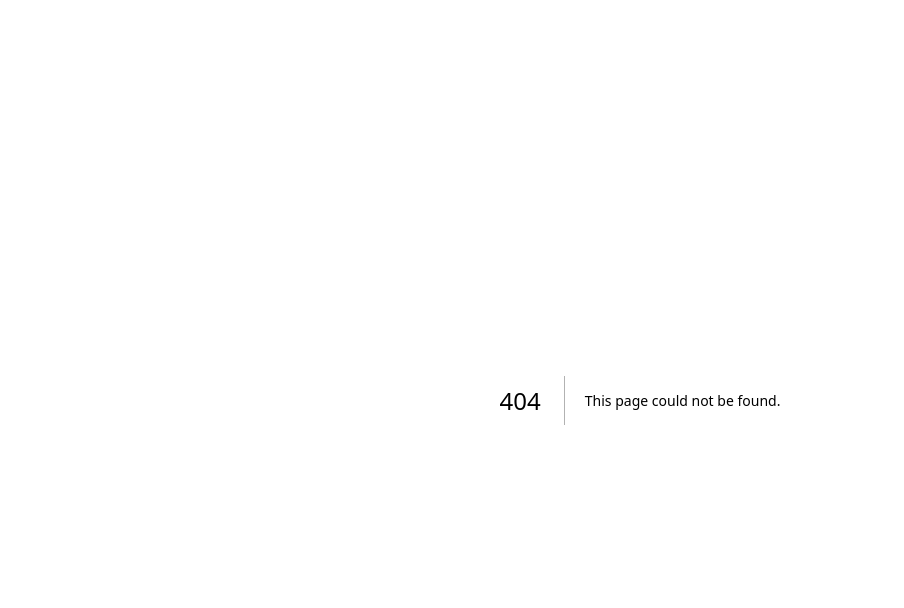
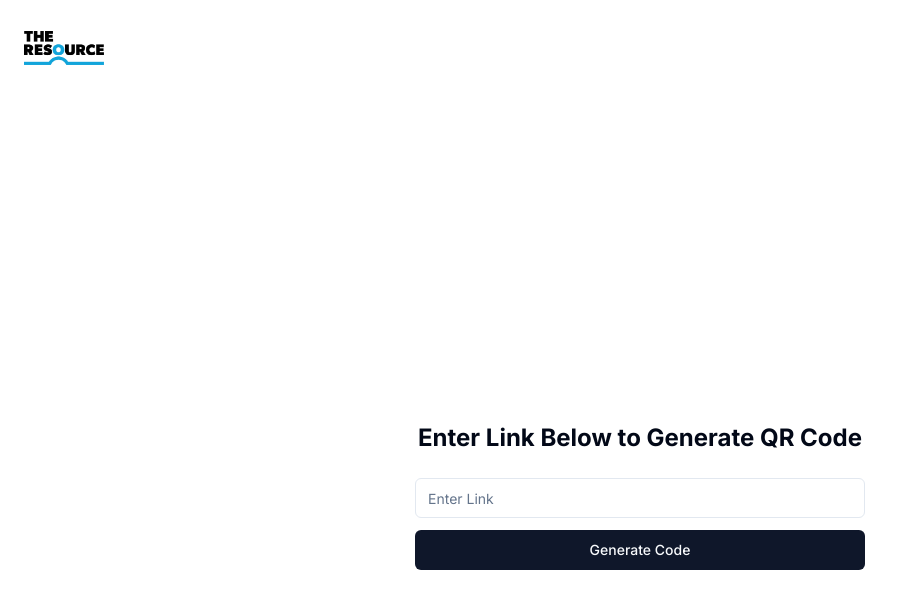
Before and after one commit to ianfrye0818/resource-app-hub, a Next.js app: page /qr-generator in a window 1280 px wide. Before the commit this address had no page. Shown: the top 608 px of the page, without its empty margins (0-904 px from the left). Built offline with nearby package versions, Linux system fonts and the light colour scheme.

Commit message:
adding qr generator

```diff
--- a/app/layout.tsx
+++ b/app/layout.tsx
@@ -2,13 +2,13 @@ import type { Metadata } from 'next';
 import { Inter } from 'next/font/google';
 import './globals.css';
 import { Analytics } from '@vercel/analytics/react';
+import Header from '@/components/pages-and-sections/header';
 
 const inter = Inter({ subsets: ['latin'] });
 
 export const metadata: Metadata = {
-  title: 'The Resource - Resume Template Generator',
-  description:
-    'An app that uses the power of AI to generate an uploaded resume onto a predefined template',
+  title: 'The Resource Apps',
+  description: 'Apps specifically designed for The Resource Staffing Company by Ian Frye',
 };
 
 export default function RootLayout({
@@ -18,7 +18,12 @@ export default function RootLayout({
 }>) {
   return (
     <html lang='en'>
-      <body className={inter.className}>{children}</body>
+      <body className={inter.className}>
+        <main className='h-dvh'>
+          <Header />
+          {children}
+        </main>
+      </body>
       <Analytics />
     </html>
   );
--- a/app/page.tsx
+++ b/app/page.tsx
@@ -1,5 +1,21 @@
-import { redirect } from 'next/navigation';
+import LinkCard from '@/components/cards/link-card';
+import { LinkCardItems } from '@/lib/data';
 
 export default function HomePage() {
-  return redirect('/resume-parser');
+  return <Page />;
 }
+
+function Page() {
+  return (
+    <section className='container mx-auto'>
+      <div className='mt-[96px] flex gap-4 flex-wrap'>
+        {LinkCardItems.map((item, index) => (
+          <LinkCard
+            key={index}
+            {...item}
+          />
+        ))}
+      </div>
+    </section>
+  );
+}
--- /dev/null
+++ b/app/qr-generator/page.tsx
@@ -0,0 +1,34 @@
+'use client';
+import { Button } from '@/components/ui/button';
+import { Input } from '@/components/ui/input';
+
+import { useRouter } from 'next/navigation';
+import { useState } from 'react';
+
+const QRGeneratorPage = () => {
+  const router = useRouter();
+  const [qrCodeValue, setQrCodeValue] = useState('');
+  return (
+    <div className='w-full h-dvh flex flex-col gap-6 items-center justify-center'>
+      <h1 className='text-2xl font-bold'>Enter Link Below to Generate QR Code</h1>
+      <form
+        className='flex flex-col gap-3 w-full max-w-[450px]'
+        onSubmit={(e) => {
+          e.preventDefault();
+          if (!qrCodeValue) return;
+          router.push(`/qr-generator/result?qrCodeValue=${qrCodeValue}`);
+        }}
+      >
+        <Input
+          placeholder='Enter Link'
+          onChange={(e) => setQrCodeValue(e.target.value)}
+          value={qrCodeValue}
+        />
+
+        <Button>Generate Code</Button>
+      </form>
+    </div>
+  );
+};
+
+export default QRGeneratorPage;
--- /dev/null
+++ b/app/qr-generator/result/page.tsx
@@ -0,0 +1,45 @@
+'use client';
+import { useRef } from 'react';
+import QRCode from 'react-qr-code';
+import html2canvvas from 'html2canvas';
+import { Button } from '@/components/ui/button';
+
+interface QRResultProps {
+  searchParams: { qrCodeValue: string };
+}
+
+const QRResult = ({ searchParams }: QRResultProps) => {
+  const { qrCodeValue } = searchParams;
+
+  const qrCoderef = useRef<HTMLDivElement | null>(null);
+
+  const handleCopy = async () => {
+    try {
+      const canvas = await html2canvvas(qrCoderef.current as HTMLElement);
+      const imageData = canvas.toDataURL('image/png');
+      const link = document.createElement('a');
+      link.download = 'qr-code.png';
+      link.href = imageData;
+      link.click();
+    } catch (error) {
+      console.error('Error copying to clipboard', error);
+    }
+  };
+  return (
+    <div className='h-dvh w-full flex flex-col justify-center items-center gap-4'>
+      <div ref={qrCoderef}>
+        <QRCode
+          value={qrCodeValue}
+          size={128}
+        />
+      </div>
+      <p>{qrCodeValue}</p>
+      <div className='space-x-4'>
+        <Button variant={'outline'}>Go back</Button>
+        <Button onClick={handleCopy}>Download Code</Button>
+      </div>
+    </div>
+  );
+};
+
+export default QRResult;
--- a/app/resume-parser/page.tsx
+++ b/app/resume-parser/page.tsx
@@ -1,27 +1,11 @@
-import Image from 'next/image';
-import logo from '@/public/resource.jpeg';
 import DropZoneComponent from '@/components/pages-and-sections/DropZoneComponent';
 
 export default function ResumeParserPage() {
   return (
-    <div className='flex flex-col min-h-dvh container'>
-      <header className=' px-4 lg:px-6 h-14 flex items-center'>
-        <div className='flex items-center justify-center'>
-          <Image
-            src={logo}
-            alt='The Resource'
-            width={80}
-            height={80}
-          />
-          <span className='sr-only'>The Resource</span>
-        </div>
-      </header>
-      <main className='flex-1 flex flex-col items-center justify-center px-4 md:px-6 py-12 md:py-24'>
+    <section className='flex-1 flex flex-col items-center justify-center px-4 md:px-6 py-12 md:py-24'>
       <div className='w-full max-w-md space-y-6'>
         <div className='grid gap-2'>
-            <h1 className='text-3xl font-bold tracking-tighter text-center'>
-              Upload Your Document
-            </h1>
+          <h1 className='text-3xl font-bold tracking-tighter text-center'>Upload Your Document</h1>
           <p className='text-muted-foreground text-center'>
             Drag and drop your file or click to browse.
           </p>
@@ -34,7 +18,6 @@ export default function ResumeParserPage() {
           </p>
         </div>
       </div>
-      </main>
-    </div>
+    </section>
   );
 }
--- /dev/null
+++ b/components/cards/link-card.tsx
@@ -0,0 +1,26 @@
+import { LinkCardProps } from '@/lib/types';
+import { Card, CardContent, CardDescription, CardFooter, CardTitle } from '../ui/card';
+import Link from 'next/link';
+
+const LinkCard = ({
+  title,
+  description,
+  linkIcon: LinkIcon,
+  iconSize = 60,
+  iconWidth = 60,
+  href,
+}: LinkCardProps) => {
+  return (
+    <Link href={href}>
+      <Card className='w-max flex flex-col gap-4 items-center p-6 hover:bg-gray-50 cursor-pointer'>
+        <CardTitle>{title}</CardTitle>
+        <CardDescription>{description}</CardDescription>
+        <CardContent className='flex flex-col gap-4 items-center'>
+          <LinkIcon style={{ width: iconWidth, height: iconSize }} />
+        </CardContent>
+      </Card>
+    </Link>
+  );
+};
+
+export default LinkCard;
--- /dev/null
+++ b/components/pages-and-sections/header.tsx
@@ -0,0 +1,22 @@
+import Image from 'next/image';
+import logo from '@/public/resource.jpeg';
+import Link from 'next/link';
+const Header = () => {
+  return (
+    <header className=' px-4 lg:px-6 h-[96px] flex items-center container mx-auto'>
+      <div className='flex items-center justify-center'>
+        <Link href='/'>
+          <Image
+            src={logo}
+            alt='The Resource'
+            width={80}
+            height={80}
+          />
+        </Link>
+        <span className='sr-only'>The Resource</span>
+      </div>
+    </header>
+  );
+};
+
+export default Header;
--- /dev/null
+++ b/components/ui/input.tsx
@@ -0,0 +1,25 @@
+import * as React from "react"
+
+import { cn } from "@/lib/utils"
+
+export interface InputProps
+  extends React.InputHTMLAttributes<HTMLInputElement> {}
+
+const Input = React.forwardRef<HTMLInputElement, InputProps>(
+  ({ className, type, ...props }, ref) => {
+    return (
+      <input
+        type={type}
+        className={cn(
+          "flex h-10 w-full rounded-md border border-input bg-background px-3 py-2 text-sm ring-offset-background file:border-0 file:bg-transparent file:text-sm file:font-medium placeholder:text-muted-foreground focus-visible:outline-none focus-visible:ring-2 focus-visible:ring-ring focus-visible:ring-offset-2 disabled:cursor-not-allowed disabled:opacity-50",
+          className
+        )}
+        ref={ref}
+        {...props}
+      />
+    )
+  }
+)
+Input.displayName = "Input"
+
+export { Input }
--- /dev/null
+++ b/components/ui/label.tsx
@@ -0,0 +1,26 @@
+"use client"
+
+import * as React from "react"
+import * as LabelPrimitive from "@radix-ui/react-label"
+import { cva, type VariantProps } from "class-variance-authority"
+
+import { cn } from "@/lib/utils"
+
+const labelVariants = cva(
+  "text-sm font-medium leading-none peer-disabled:cursor-not-allowed peer-disabled:opacity-70"
+)
+
+const Label = React.forwardRef<
+  React.ElementRef<typeof LabelPrimitive.Root>,
+  React.ComponentPropsWithoutRef<typeof LabelPrimitive.Root> &
+    VariantProps<typeof labelVariants>
+>(({ className, ...props }, ref) => (
+  <LabelPrimitive.Root
+    ref={ref}
+    className={cn(labelVariants(), className)}
+    {...props}
+  />
+))
+Label.displayName = LabelPrimitive.Root.displayName
+
+export { Label }
--- a/lib/data.ts
+++ b/lib/data.ts
@@ -1,3 +1,8 @@
+import { IoScan } from 'react-icons/io5';
+import { FcDocument } from 'react-icons/fc';
+
+import { LinkCardProps } from './types';
+
 export const getPrompt = (cleanedDocument: string) => {
   return `
 does the document below look like it's a resume, if not - please return only the text 'not a resume';
@@ -36,3 +41,18 @@ export const ErrorMessages = {
   invalid: 'Invalid Resume or Filetype',
   NoFile: 'No file provided',
 };
+
+export const LinkCardItems: LinkCardProps[] = [
+  {
+    title: 'AI Resume Formatter',
+    linkIcon: FcDocument,
+    description: 'App for formatting resumes to TR format',
+    href: '/resume-parser',
+  },
+  {
+    title: 'QR Code Generator',
+    linkIcon: IoScan,
+    description: 'App for generating QR codes',
+    href: '/qr-generator',
+  },
+];
--- /dev/null
+++ b/lib/types.ts
@@ -0,0 +1,8 @@
+export interface LinkCardProps {
+  title: string;
+  description?: string;
+  linkIcon: React.ComponentType<React.SVGProps<SVGSVGElement>>;
+  iconSize?: number;
+  iconWidth?: number;
+  href: string;
+}
--- a/package.json
+++ b/package.json
@@ -10,12 +10,14 @@
   },
   "dependencies": {
     "@google/generative-ai": "^0.16.0",
+    "@radix-ui/react-label": "^2.1.0",
     "@radix-ui/react-slot": "^1.1.0",
     "@vercel/analytics": "^1.3.1",
     "class-variance-authority": "^0.7.0",
     "clsx": "^2.1.1",
     "docxtemplater": "^3.49.1",
     "dotenv": "^16.4.5",
+    "html2canvas": "^1.4.1",
     "lucide-react": "^0.419.0",
     "mammoth": "^1.8.0",
     "multer": "^1.4.5-lts.1",
@@ -25,7 +27,9 @@
     "react": "^18",
     "react-dom": "^18",
     "react-dropzone": "^14.2.3",
+    "react-icons": "^5.2.1",
     "react-loader-spinner": "^6.1.6",
+    "react-qr-code": "^2.0.15",
     "sharp": "^0.33.4",
     "tailwind-merge": "^2.4.0",
     "tailwindcss-animate": "^1.0.7"
```
Also changed, not shown: 1 other file (tests, documents, lock files or other folders). Lines whose indentation alone changed are shown as unchanged.
